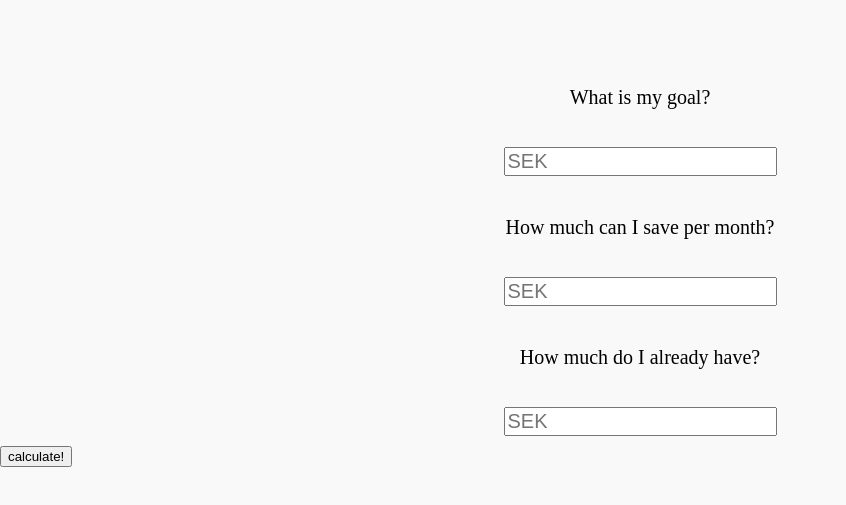
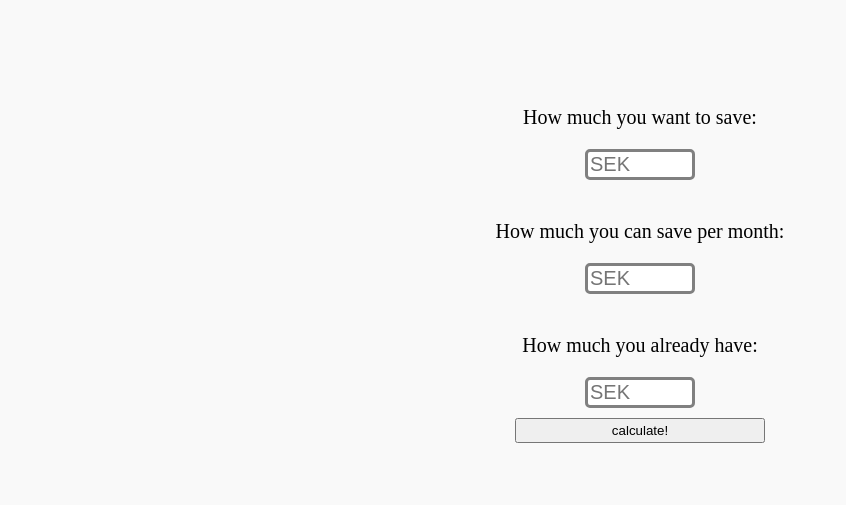
Before and after one commit to florenceafo/savings-calc, a plain HTML site: page index.html in a window 1280 px wide. Shown: the part 113-618 px from the top of the page, without its empty margins (0-846 px from the left). Drawn offline with Linux system fonts and the light colour scheme.

Commit message:
change to questions and styling
Changes to wording of questions, added styling to form inputs and calc button

```diff
--- a/index.html
+++ b/index.html
@@ -2,6 +2,7 @@
 <html>
     <head>
       <meta name="viewport" content="width=device-width, initial-scale=1.0">
+      <meta charset="UTF-8" />
 		  <title>Savings Calculator</title>
 		  <link rel="stylesheet" type="text/css" href="style.css">
     </head>
@@ -12,29 +13,31 @@
 
 		 <h1>Savings Calculator</h1>
 
+     <div class="result">
+             <p id="goalDate"></p>
+             <p id="timeTake"></p>
+       </div>
 
       <div class="main">
         <form autocomplete="off">
             <div class="input">
-                <p class="q">What is my goal?</p><br/>
+                <p class="q">How much you want to save:</p>
                 <input type ="number" id="inputSavingsGoal" placeholder="SEK"/>
             </div>
             <div class="input">
-                <p class="q">How much can I save per month?</p><br/>
+                <p class="q">How much you can save per month:</p>
                 <input type ="number" id="inputSavingsReg" placeholder="SEK"/>
             </div>
             <div class="input">
-                <p class="q">How much do I already have?</p><br/>
+                <p class="q">How much you already have:</p>
                 <input type ="number" id="inputSavingsHave" placeholder="SEK"/>
             </div>
         </form>
         <button class="calc" onclick="calculate();">calculate!</button>
-<div class="result">
-        <p id="goalDate"></p>
-        <p id="timeTake"></p>
-  </div>
+
+
 
      </div>
-      <script src="budgetscript.js"></script>
+      <script src="script.js"></script>
     </body>
 </html>
--- a/style.css
+++ b/style.css
@@ -4,25 +4,46 @@ body {
 	background-color: #f9f9f9;
 	margin: auto;
 }
+h1, .result, form {
+	text-align: center;
+}
 h1 {
 	background-color: #efefef;
 	padding: 2% 0% 2% 0%;
-	text-align: center;
 	color: grey;
+}
+.result {
+	height: 20px;
 }
 form:first-child {
 	padding-top: 3%;
 }
 form {
 	margin: auto;
-	text-align: center;
 }
 .input {
 	padding: 10px 0 10px 0;
+}
+.input input {
+	width: 100px;
 }
 .input p, input[type="number"] {
 	font-size: 20px;
 }
 input[type="number"] {
-    -moz-appearance: textfield;
+  -moz-appearance: textfield;
+	border: 3px solid grey;
+	border-radius: 5px;
 }
+input[type="number"]:hover {
+  border-color: #a38d95;
+}
+input[type="number"]:focus {
+  background-color: #a38d95;
+}
+button {
+	display: block;
+	margin: 0 auto;
+	height: 25px;
+	width: 250px;
+}
```
